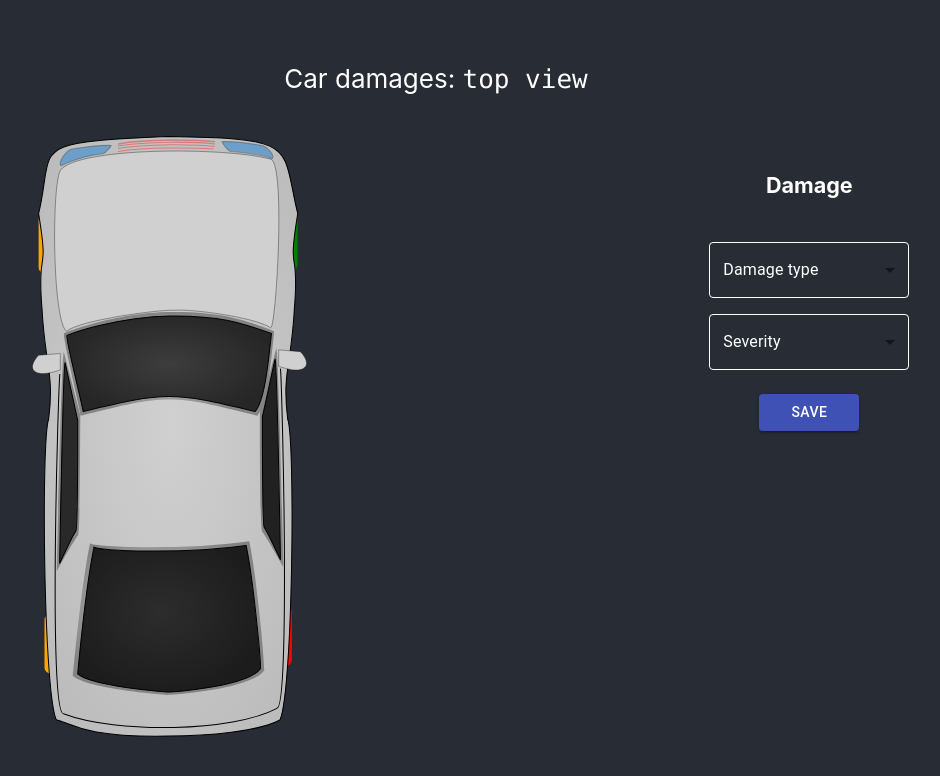
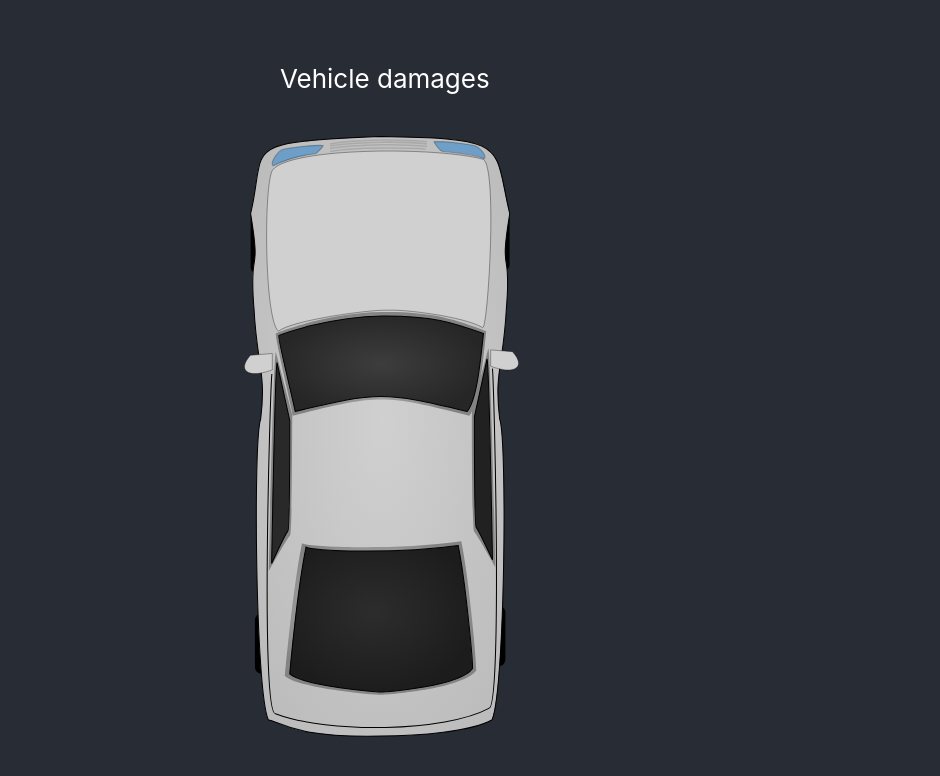
Before and after one commit to sudheeshcm/vehicle-damage-selector, a React (Create React App) app: page / in a window 1280 px wide. Shown: the top 776 px of the page, without its empty margins (204-1144 px from the left). Built offline with nearby package versions, Linux system fonts and the light colour scheme.

Commit message:
vehicle damage selector phase 1 - damage coloring for parts - css transitions

```diff
--- a/src/App.css
+++ b/src/App.css
@@ -1,16 +1,5 @@
 .App {
   text-align: center;
-}
-
-.App-logo {
-  height: 40vmin;
-  pointer-events: none;
-}
-
-@media (prefers-reduced-motion: no-preference) {
-  .App-logo {
-    animation: App-logo-spin infinite 20s linear;
-  }
 }
 
 .App-wrapper {
@@ -25,19 +14,20 @@
   overflow: auto;
 }
 
-.App-link {
-  color: #61dafb;
+.App-title {
+  margin-left: -8%;
 }
 
 div.Grid-container {
   margin: 0;
 }
 
-@keyframes App-logo-spin {
-  from {
-    transform: rotate(0deg);
-  }
-  to {
-    transform: rotate(360deg);
-  }
+.Grid-damage {
+  transition: 1s;
+  opacity: 0;
+  transition: opacity 2s;
 }
+
+.Grid-damage.visible {
+  opacity: 1;
+}
--- a/src/App.tsx
+++ b/src/App.tsx
@@ -1,32 +1,53 @@
 import React, { useState } from "react";
-import Grid, { GridSpacing } from "@material-ui/core/Grid";
+import Grid from "@material-ui/core/Grid";
+import clsx from "clsx";
 
 import CarTopView from "./carTopView";
 import "./App.css";
 
-import { INITIAL_DAMAGES, DAMAGE_TYPES, SEVERITY } from "./constants";
+import { INITIAL_DAMAGES, SEVERITY } from "./constants";
 import DamageSelector from "./damageSelector";
-import classes from "*.module.css";
+import { IDamages, IDamage } from "./types";
 
 function App() {
-  const [damages, setDamages] = useState(INITIAL_DAMAGES);
+  const [damages, setDamages] = useState<IDamages>(INITIAL_DAMAGES);
+  const [selectedPart, setSelectedPart] = useState<string>("");
+
+  const onPartClick = (part: string) => {
+    setSelectedPart(part);
+    const updatedDamage = { ...damages[part] };
+    const sIndex = SEVERITY.indexOf(updatedDamage.severity);
+    updatedDamage.severity = SEVERITY[(sIndex + 1) % SEVERITY.length];
+    const updatedDamages = { ...damages, [part]: updatedDamage };
+    setDamages(updatedDamages);
+  };
+
+  const setDamage = (damage: IDamage) => {
+    const updatedDamages = { ...damages, [selectedPart]: { ...damage } };
+    setDamages(updatedDamages);
+  };
 
   return (
     <div className="App">
       <div className="App-wrapper">
-        <p>
-          Car damages: <code>top view</code>
-        </p>
+        <p className="App-title">Vehicle damages</p>
 
-        <Grid container xs={12} spacing={4} className="Grid-container">
-          <Grid item xs={7} justify="center">
-            <CarTopView damages={damages} />
+        <Grid container justify="center" spacing={4} className="Grid-container">
+          <Grid item xs={selectedPart ? 5 : 11} className="Grid-car">
+            <CarTopView damages={damages} onPartClick={onPartClick} />
           </Grid>
-          <Grid item xs={5} justify="center">
-            <DamageSelector
-              damage={damages.frontBonnet}
-              setDamage={() => null}
-            />
+          <Grid
+            item
+            xs={selectedPart ? 5 : 1}
+            className={clsx("Grid-damage", selectedPart && "visible")}
+          >
+            {selectedPart && (
+              <DamageSelector
+                selectedPart={selectedPart}
+                damage={damages[selectedPart]}
+                setDamage={setDamage}
+              />
+            )}
           </Grid>
         </Grid>
       </div>
--- a/src/carTopView.tsx
+++ b/src/carTopView.tsx
@@ -1,5 +1,5 @@
 import React, { SVGProps } from "react";
-import Tooltip, { TooltipProps } from "@material-ui/core/Tooltip";
+import Tooltip from "@material-ui/core/Tooltip";
 import {
   withStyles,
   Theme,
@@ -7,10 +7,25 @@ import {
   createStyles,
 } from "@material-ui/core/styles";
 
-import { CarProps, IDamage } from "./types";
+import { IDamages } from "./types";
+import {
+  PART_DAMAGE_COLORS,
+  WINDSHIELD_DAMAGE_COLORS,
+  TYRE_DAMAGE_COLORS,
+  GRILL_DAMAGE_COLORS,
+  HEADLIGHT_DAMAGE_COLORS,
+} from "./constants";
+
+interface CarProps {
+  damages: IDamages;
+  onPartClick: Function;
+}
 
 const CAR_COLOR = "#d0d0d0";
 const CAR_BORDER_COLOR = "#838383";
+const HEADLAMP_COLOR = "#2e87cf";
+const TIRE_COLOR = "black";
+const GRILL_COLOR = "grey";
 
 const LightTooltip = withStyles((theme: Theme) => ({
   tooltip: {
@@ -28,11 +43,54 @@ const useStyles = makeStyles((theme: Theme) =>
       minWidth: "150px",
       maxWidth: "275px",
     },
+    part: { cursor: "pointer" },
   })
 );
 
 function CarTopView(props: CarProps & SVGProps<SVGSVGElement>) {
   const styles = useStyles();
+  const { damages, onPartClick } = props;
+
+  const getDamageColor = (part: string): string => {
+    const severity = damages[part].severity;
+    if (severity === "NO_DAMAGE") {
+      return "";
+    }
+    return PART_DAMAGE_COLORS[severity];
+  };
+
+  const getTireDamageColor = (part: string): string => {
+    const severity = damages[part].severity;
+    if (severity === "NO_DAMAGE") {
+      return "";
+    }
+    return TYRE_DAMAGE_COLORS[severity];
+  };
+
+  const getWindshieldDamageColor = (part: string): string => {
+    const severity = damages[part].severity;
+    if (severity === "NO_DAMAGE") {
+      return "";
+    }
+    return WINDSHIELD_DAMAGE_COLORS[severity];
+  };
+
+  const getGrillDamageColor = (part: string): string => {
+    const severity = damages[part].severity;
+    if (severity === "NO_DAMAGE") {
+      return "";
+    }
+    return GRILL_DAMAGE_COLORS[severity];
+  };
+
+  const getHeadlightDamageColor = (part: string): string => {
+    const severity = damages[part].severity;
+    if (severity === "NO_DAMAGE") {
+      return "";
+    }
+    return HEADLIGHT_DAMAGE_COLORS[severity];
+  };
+
   return (
     <svg
       width={300}
@@ -91,26 +149,38 @@ function CarTopView(props: CarProps & SVGProps<SVGSVGElement>) {
           <stop stopColor={CAR_BORDER_COLOR} offset={1} />
         </linearGradient>
       </defs>
+
+      {/* Rear left tyre */}
+      <LightTooltip title="Rear left tyre">
         <rect
+          className={styles.part}
+          onClick={() => onPartClick("rearLeftTyre")}
           fillRule="evenodd"
           rx={8.585}
           ry={8.585}
           height={78.696}
           width={27.775}
           y={623.04}
-        x={16.287}
-        fill="orange"
+          x={14.287}
+          fill={getTireDamageColor("rearLeftTyre") || TIRE_COLOR}
         />
+      </LightTooltip>
+
+      {/* Rear right tyre */}
+      <LightTooltip title="Rear right tyre">
         <rect
+          onClick={() => onPartClick("rearRightTyre")}
           fillRule="evenodd"
           rx={8.585}
           ry={8.585}
           height={78.696}
           width={27.775}
           y={613.04}
-        x={311.29}
-        fill="red"
+          x={313.29}
+          fill={getTireDamageColor("rearRightTyre") || TIRE_COLOR}
         />
+      </LightTooltip>
+
       <g fill="#4a00ad">
         <path d="M206.034 66.93c5.473.321 11.137.388 16.567-.34 3.573-.712 11.473-3.767 7.655-8.677-5.245-5.042-14.531-4.269-21.161-3.703l-.514-5.994c9.13-.75 20.165-.992 26.841 6.329 5.981 9.521-3.376 16.399-12.025 18.017-5.782.733-11.564.349-17.362.688v-6.32z" />
         <path d="M206.034 35.31c5.473-.321 11.137-.388 16.567.34 3.573.712 11.473 3.767 7.655 8.677-5.245 5.042-14.531 4.269-21.161 3.703l-.514 5.994c9.13.75 20.165.992 26.841-6.329 5.981-9.521-3.376-16.399-12.025-18.017-5.782-.733-11.564-.349-17.362-.688v6.32zM184.68 49.039c2.065.197 4.188.112 6.257.123 1.752.005 7.632.902 8.723-.998.384-1.354-.27-2.904-1.408-3.66-2.758-1.418-6.481-.696-9.44-.554-3.62.174-8.53.573-9.637-3.832-.343-3.597 1.898-7.047 4.694-9.134 3.699-2.274 7.91-1.854 12.035-1.335 2.457.327 4.907.703 7.37.98l-.453 3.802c-2.47-.295-4.926-.704-7.393-1.03-3.017-.37-6.48-.93-9.242.676-1.59 1.123-3.123 3.193-3.135 5.222-.014 1.512 4.705.915 5.565.872 3.992-.213 8.332-.858 11.954 1.207 2.919 2.188 4.208 6.369 1.944 9.485-2.956 2.807-7.82 2.083-11.577 2.095-2.07.01-4.192-.076-6.256.121v-4.04zM181.463 52.974c-2.395-.242-4.875-.146-7.278-.159-4.534-.016-9.067.018-13.602.036-.908.005-1.818.012-2.726.038v-3.428c.908.028 1.818.034 2.726.04 4.535.017 9.068.051 13.602.035 2.403-.012 4.883.083 7.278-.159v3.597z" />
@@ -122,7 +192,11 @@ function CarTopView(props: CarProps & SVGProps<SVGSVGElement>) {
           d="M156.59 53.28h-2.353v-3.025h2.353zM117.26 41.35c0-6.958 5.196-12.606 11.598-12.606s11.597 5.648 11.597 12.606c0 6.959-5.195 12.606-11.597 12.606S117.26 48.309 117.26 41.35zm3.698.322c0-4.739 3.54-8.586 7.9-8.586 4.361 0 7.9 3.847 7.9 8.586 0 4.741-3.539 8.587-7.9 8.587-4.36 0-7.9-3.846-7.9-8.587z"
         />
       </g>
+
+      {/* Front right tyre */}
+      <LightTooltip title="Front right tyre">
         <rect
+          onClick={() => onPartClick("frontRightTyre")}
           fillRule="evenodd"
           rx={8.585}
           ry={8.585}
@@ -130,9 +204,14 @@ function CarTopView(props: CarProps & SVGProps<SVGSVGElement>) {
           width={27.775}
           y={98.038}
           x={318.79}
-        fill="green"
+          fill={getTireDamageColor("frontRightTyre") || TIRE_COLOR}
         />
+      </LightTooltip>
+
+      {/* Front left tyre */}
+      <LightTooltip title="Front left tyre">
         <rect
+          onClick={() => onPartClick("frontLeftTyre")}
           fillRule="evenodd"
           rx={8.585}
           ry={8.585}
@@ -140,8 +219,10 @@ function CarTopView(props: CarProps & SVGProps<SVGSVGElement>) {
           width={27.775}
           y={101.12}
           x={8.633}
-        fill="orange"
+          fill={getTireDamageColor("frontLeftTyre") || TIRE_COLOR}
         />
+      </LightTooltip>
+
       <path
         d="M178.73 782.98c-113.07 2.362-130.4-17.92-147.11-21.261-16.705-38.776-19.877-365.73-9.855-392.46 7.493-60.54-4.936-70.565-8.687-143.53-7.14-85.213 9.815-37.829-4.439-124.48C30.297 11.033-10.497 9.196 177.159.619c172.21 2.401 147.96 10.415 169.61 100.63-14.254 86.652 2.701 39.268-4.439 124.48-3.751 72.961-16.18 82.986-8.687 143.53 10.022 26.727 6.85 353.68-9.855 392.46-26.153 15.153-95.459 21.261-145.07 21.261z"
         fillRule="evenodd"
@@ -162,114 +243,154 @@ function CarTopView(props: CarProps & SVGProps<SVGSVGElement>) {
       {/* Front bonnet */}
       <LightTooltip title="Front bonnet">
         <path
+          onClick={() => onPartClick("frontBonnet")}
           d="M37.198 44.521c-11.667 18.667-10.816 196.22 7.851 210.22 18.03-14.851 122.48-28.646 142.34-27.364 20.288-1.492 99.694 8.055 124.09 22.697 6.577 2.13 19.727-205.55 1.059-219.55-58.34-16.344-252.01-16.344-275.34 13.99z"
           strokeOpacity={0.459}
           fillRule="evenodd"
           stroke="#000"
-          fill={CAR_COLOR}
+          fill={getDamageColor("frontBonnet") || CAR_COLOR}
         />
       </LightTooltip>
+
       {/* Front windshield */}
       <path
         d="M41.764 257.39s65.53-26.897 138.64-27.585c65.833-.64 95.565 9.623 135.61 25.019-4.853 48.756-9.708 94.943-21.843 110.34-111.64-28.23-118.92-28.23-230.56 0-2.43-15.39-24.273-105.21-21.846-107.77z"
         fillRule="evenodd"
-        fill="url(#prefix__e)"
+        fill={getWindshieldDamageColor("frontWindshield") || "url(#prefix__e)"}
       />
+      <LightTooltip title="Front windshield">
         <path
+          onClick={() => onPartClick("frontWindshield")}
           d="M45.51 260.2s63.783-24.762 134.95-25.395c64.078-.59 93.017 8.859 132 23.033-4.724 44.885-9.449 87.405-21.261 101.58-108.67-25.986-115.75-25.985-224.42.001-2.362-14.174-23.623-96.856-21.261-99.218z"
           fillRule="evenodd"
           fillOpacity={0.704}
           stroke="#000"
           strokeWidth="1pt"
         />
+      </LightTooltip>
+
       {/* Rear windshield */}
       <path
         d="M75.697 531.43c-12.369 59.368-22.263 173.16-22.263 173.16 19.79 17.316 121.21 24.737 123.69 24.737 7.421 0 108.84-7.421 126.16-32.158 0-14.842-9.896-121.21-19.79-168.21-86.579 12.368-202.84 7.421-207.79 2.473z"
         fillRule="evenodd"
-        fill="url(#prefix__f)"
+        fill={getWindshieldDamageColor("rearWindshield") || "url(#prefix__f)"}
       />
+      <LightTooltip title="Rear windshield">
         <path
+          onClick={() => onPartClick("rearWindshield")}
           d="M80.945 536.59c-11.812 56.695-21.261 165.36-21.261 165.36 18.899 16.536 115.75 23.623 118.12 23.623 7.087 0 103.94-7.087 120.48-30.71 0-14.174-9.45-115.75-18.899-160.64-82.681 11.811-193.71 7.087-198.44 2.362z"
           fillRule="evenodd"
           fillOpacity={0.786}
           stroke="#000"
           strokeWidth="1pt"
         />
+      </LightTooltip>
+
       {/* Right mirror */}
+      <LightTooltip title="Right mirror">
         <path
+          onClick={() => onPartClick("rightMirror")}
           d="M321.9 279.09l28.348 2.362s14.174 14.174 4.725 21.261c-9.45 7.087-33.073-2.362-33.073-2.362V279.09z"
           strokeOpacity={0.553}
           fillRule="evenodd"
           stroke="#000"
           strokeWidth={0.8}
-        fill={CAR_COLOR}
+          fill={getDamageColor("rightMirror") || CAR_COLOR}
         />
+      </LightTooltip>
+
       {/* Left mirror */}
+      <LightTooltip title="Left mirror">
         <path
+          onClick={() => onPartClick("leftMirror")}
           d="M36.946 283.82l-28.348 2.362s-14.174 14.174-4.725 21.261c9.45 7.087 33.073-2.362 33.073-2.362V283.82z"
           strokeOpacity={0.547}
           fillRule="evenodd"
           stroke="#000"
           strokeWidth={0.8}
-        fill={CAR_COLOR}
+          fill={getDamageColor("leftMirror") || CAR_COLOR}
         />
+      </LightTooltip>
+
       {/* Left headlamp */}
+      <LightTooltip title="Left headlamp">
         <path
+          onClick={() => onPartClick("leftHeadlamp")}
           d="M52.582 17.025c-9.023 1.573-19.32 18.998-14.584 21.902 11.281-5.689 33.327-13.506 54.984-15.684 4.286-2.3 10.138-9.356 10.358-10.929-14.886-.847-40.915 2.775-50.758 4.711z"
           strokeOpacity={0.252}
           fillRule="evenodd"
           fillOpacity={0.566}
           stroke="#000"
           strokeWidth={1.443}
-        fill="#2e87cf"
+          fill={getHeadlightDamageColor("leftHeadlamp") || HEADLAMP_COLOR}
         />
+      </LightTooltip>
+
       {/* Right headlamp */}
+      <LightTooltip title="Right headlamp">
         <path
+          onClick={() => onPartClick("rightHeadlamp")}
           d="M298.7 12.115c9.023 1.573 19.32 14.633 14.584 17.537-11.28-5.689-33.327-7.505-54.984-9.684-4.285-2.3-10.134-10.992-10.36-12.565 14.888-.847 40.917 2.776 50.76 4.712z"
           strokeOpacity={0.252}
           fillRule="evenodd"
           fillOpacity={0.566}
           stroke="#000"
           strokeWidth={1.443}
-        fill="#2e87cf"
+          fill={getHeadlightDamageColor("rightHeadlamp") || HEADLAMP_COLOR}
         />
+      </LightTooltip>
+
       {/* Front grill */}
       <path
         d="M112.29 10.38c37.098-6.547 99.837-6.002 126.57-2.729"
         strokeOpacity={0.371}
-        stroke="red"
+        stroke={getTireDamageColor("frontGrill") || GRILL_COLOR}
         strokeWidth={2}
         fill="none"
       />
+      <LightTooltip title="Front grill">
         <path
+          onClick={() => onPartClick("frontGrill")}
           d="M112.29 13.108c37.098-6.547 99.837-6.002 126.57-2.729M112.29 16.381c37.098-6.547 99.837-6.002 126.57-2.729M112.29 20.2c37.098-6.001 98.2-4.911 124.39-3.275"
           strokeOpacity={0.371}
-        stroke="red"
-        strokeWidth="1pt"
+          stroke={getGrillDamageColor("frontGrill") || GRILL_COLOR}
+          strokeWidth="2px"
           fill="none"
         />
+      </LightTooltip>
+
       {/* Left windshield */}
+      <LightTooltip title="Left windshield">
         <path
+          onClick={() => onPartClick("leftWindshield")}
           d="M43.148 295.63l16.536 75.595s0 141.74-2.362 144.1c-2.363 2.362-21.261 42.521-21.261 42.521s4.724-257.49 7.087-262.22z"
           fillRule="evenodd"
           fillOpacity={0.686}
           stroke="#000"
           strokeWidth="1pt"
+          fill={getGrillDamageColor("leftWindshield")}
         />
+      </LightTooltip>
+
       <path
         d="M36.35 310.53c-2.333 25.667-14.991 443.45 4.666 443.34 69.856 26.467 221.62 23.584 278.52-7 17.53-.071 6.999-417.68 4.666-443.34"
         stroke="#000"
         strokeWidth="1pt"
         fill="none"
       />
+
       {/* Right windshield */}
+      <LightTooltip title="Right windshield">
         <path
+          onClick={() => onPartClick("rightWindshield")}
           d="M317.18 290.91l-16.536 75.595s0 141.74 2.362 144.1c2.363 2.362 21.261 42.521 21.261 42.521s-4.724-257.49-7.087-262.22z"
           fillRule="evenodd"
           fillOpacity={0.748}
           stroke="#000"
           strokeWidth="1pt"
+          fill={getWindshieldDamageColor("rightWindshield")}
         />
+      </LightTooltip>
     </svg>
   );
 }
--- a/src/constants.ts
+++ b/src/constants.ts
@@ -1,3 +1,5 @@
+import { IDamages, IGenericMap } from "./types";
+
 export const DAMAGE_TYPES = [
   "Broken",
   "Missing",
@@ -8,57 +10,107 @@ export const DAMAGE_TYPES = [
   "Shatter",
 ];
 
-export const SEVERITY = ["Low", "Medium", "High"];
+export const SEVERITY = ["NO_DAMAGE", "LOW", "MEDIUM", "HIGH"];
 
-export const INITIAL_DAMAGES = {
+export const INITIAL_DAMAGES: IDamages = {
   frontBonnet: {
     damaged: false,
-        severity: "",
+    severity: "NO_DAMAGE",
     damageType: "",
   },
   frontWindshield: {
     damaged: false,
-        severity: "",
+    severity: "NO_DAMAGE",
     damageType: "",
   },
   rearWindshield: {
     damaged: false,
-        severity: "",
+    severity: "NO_DAMAGE",
     damageType: "",
   },
   rightMirror: {
     damaged: false,
-        severity: "",
+    severity: "NO_DAMAGE",
     damageType: "",
   },
   leftMirror: {
     damaged: false,
-        severity: "",
+    severity: "NO_DAMAGE",
     damageType: "",
   },
   leftHeadlamp: {
     damaged: false,
-        severity: "",
+    severity: "NO_DAMAGE",
     damageType: "",
   },
   rightHeadlamp: {
     damaged: false,
-        severity: "",
+    severity: "NO_DAMAGE",
     damageType: "",
   },
   frontGrill: {
     damaged: false,
-        severity: "",
+    severity: "NO_DAMAGE",
     damageType: "",
   },
   leftWindshield: {
     damaged: false,
-        severity: "",
+    severity: "NO_DAMAGE",
     damageType: "",
   },
   rightWindshield: {
     damaged: false,
-        severity: "",
+    severity: "NO_DAMAGE",
+    damageType: "",
+  },
+  frontLeftTyre: {
+    damaged: false,
+    severity: "NO_DAMAGE",
+    damageType: "",
+  },
+  frontRightTyre: {
+    damaged: false,
+    severity: "NO_DAMAGE",
+    damageType: "",
+  },
+  rearLeftTyre: {
+    damaged: false,
+    severity: "NO_DAMAGE",
+    damageType: "",
+  },
+  rearRightTyre: {
+    damaged: false,
+    severity: "NO_DAMAGE",
     damageType: "",
   },
 };
+
+export const PART_DAMAGE_COLORS: IGenericMap = {
+  LOW: "#ffffc9",
+  MEDIUM: "#ffdb99",
+  HIGH: "#d9a8a8",
+};
+
+export const GRILL_DAMAGE_COLORS: IGenericMap = {
+  LOW: "yellow",
+  MEDIUM: "orange",
+  HIGH: "red",
+};
+
+export const TYRE_DAMAGE_COLORS: IGenericMap = {
+  LOW: "#88882e",
+  MEDIUM: "#6a593b",
+  HIGH: "#671919",
+};
+
+export const HEADLIGHT_DAMAGE_COLORS: IGenericMap = {
+  LOW: "#9f9f04",
+  MEDIUM: "#8a5d0b",
+  HIGH: "#970d0d",
+};
+
+export const WINDSHIELD_DAMAGE_COLORS: IGenericMap = {
+  LOW: "#a1a117",
+  MEDIUM: "#a37a2f",
+  HIGH: "#7c1d1d",
+};
--- a/src/damageSelector.tsx
+++ b/src/damageSelector.tsx
@@ -6,27 +6,30 @@ import MenuItem from "@material-ui/core/MenuItem";
 import FormControl from "@material-ui/core/FormControl";
 import Select from "@material-ui/core/Select";
 
+import { toTitleCase, toReadableString } from "./utils";
 import { IDamage } from "./types";
-import { INITIAL_DAMAGES, DAMAGE_TYPES, SEVERITY } from "./constants";
+import { DAMAGE_TYPES, SEVERITY } from "./constants";
 
 interface Props {
+  selectedPart: string;
   damage: IDamage;
   setDamage: Function;
 }
 
 const useStyles = makeStyles((theme: Theme) =>
   createStyles({
+    title: { userSelect: "none" },
     formControl: {
       margin: theme.spacing(1),
       minWidth: 120,
       width: "200px",
-      "& label": { color: "white" },
+      "& label": { color: "white", userSelect: "none" },
       "& .MuiOutlinedInput-notchedOutline": { borderColor: "white" },
       "& .MuiOutlinedInput-root.Mui-focused .MuiOutlinedInput-notchedOutline": {
         borderColor: "white",
       },
     },
-    select: { color: "white" },
+    select: { color: "white", userSelect: "none" },
     outlinedSelect: { borderColor: "white" },
     selectEmpty: { marginTop: theme.spacing(2) },
     fieldsWrapper: {
@@ -39,7 +42,7 @@ const useStyles = makeStyles((theme: Theme) =>
   })
 );
 
-function DamageSelector({ damage, setDamage }: Props) {
+function DamageSelector({ selectedPart, damage, setDamage }: Props) {
   const classes = useStyles();
 
   const [curDamage, setCurDamage] = useState<IDamage>(damage);
@@ -70,7 +73,9 @@ function DamageSelector({ damage, setDamage }: Props) {
 
   return (
     <div className="damage-selector__wrapper">
-      <h5>Damage</h5>
+      <h5 className={classes.title}>
+        Damage: {toReadableString(selectedPart)}
+      </h5>
       <div className={classes.fieldsWrapper}>
         <FormControl variant="outlined" className={classes.formControl}>
           <InputLabel id="demo-simple-select-outlined-label">
@@ -106,7 +111,7 @@ function DamageSelector({ damage, setDamage }: Props) {
           >
             {SEVERITY.map((severity: string) => (
               <MenuItem key={severity} value={severity}>
-                {severity}
+                {toTitleCase(severity)}
               </MenuItem>
             ))}
           </Select>
@@ -116,6 +121,7 @@ function DamageSelector({ damage, setDamage }: Props) {
           variant="contained"
           color="primary"
           classes={{ root: classes.button }}
+          onClick={onSubmit}
         >
           Save
         </Button>
--- a/src/types.ts
+++ b/src/types.ts
@@ -4,6 +4,5 @@ export interface IDamage {
     damageType: string;
 }
 
-export interface CarProps {
-    damages: { [part: string]: IDamage };
-}
+export interface IDamages { [part: string]: IDamage };
+export interface IGenericMap { [key: string]: string };
--- /dev/null
+++ b/src/utils.ts
@@ -0,0 +1,21 @@
+export function toTitleCase(text?: string): string {
+  if (!text) {
+    return "";
+  }
+
+  return text
+    .replace(/_/g, " ")
+    .toLowerCase()
+    .replace(/^[a-z|A-Z]/g, (char: string) => char.toUpperCase());
+}
+
+export function toReadableString(text?: string): string {
+  if (!text) {
+    return "";
+  }
+
+  return text
+    .replace(/([a-z])([A-Z])/g, "$1 $2")
+    .toLowerCase()
+    .replace(/^[a-z|A-Z]/g, (char: string) => char.toUpperCase());
+}
```
Lines whose indentation alone changed are shown as unchanged.
